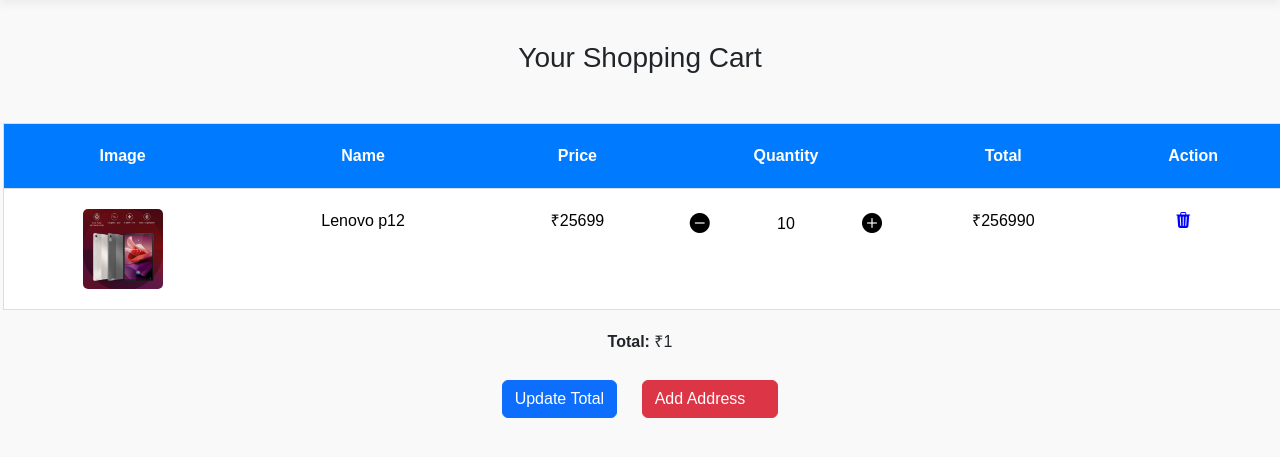
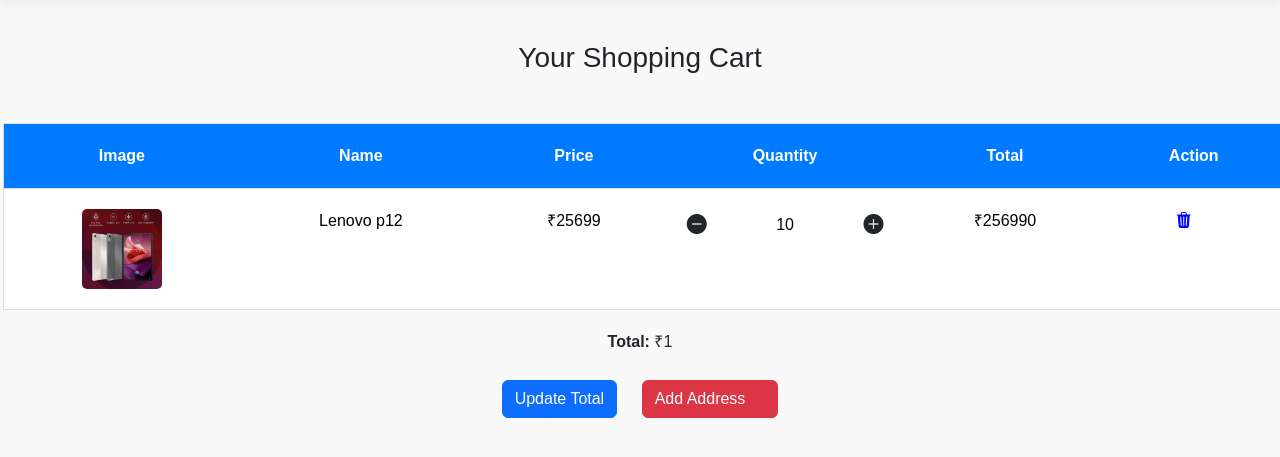
Before and after one commit to BCharanKumar/E-commerce-Website, a Django app: template templates/cart.html in a window 1280 px wide. Shown: the part 79-536 px from the top of the page. Run offline with Django 5.2, Linux system fonts and the light colour scheme; data comes from the database, SQL or seed files in the repository; both versions use the stored data as it was after the commit; tables that the repository leaves empty hold one stand-in row (values such as "Sample post"); the template is opened without the code that fills it: values that come from a table or form of the project are taken from there, most other values are stand-ins (such as "Sample title", 1, 10 or a date in 2020).

Commit message:
first commit

```diff
--- a/templates/cart.html
+++ b/templates/cart.html
@@ -137,19 +137,29 @@
         <td>₹{{ i.product.price }}</td>
         <td>
             <div class="quantity-control">
+                <!-- Decrease Quantity Form -->
                 <form action="{% url 'decrease_cart_quantity' %}" method="post" style="display:inline;">
                     {% csrf_token %}
                     <input type="hidden" name="item_id" value="{{ i.id }}">
-                <span>  <i class="bi bi-dash-circle-fill fs-5"></i></span>
+                    <button type="submit" class="btn btn-link p-0">
+                        <i class="bi bi-dash-circle-fill fs-5 text-dark"></i>
+                    </button>
+                </form>
 
-            </form>
+                <!-- Display Quantity -->
                 <span class="quantity">{{ i.quantity }}</span>
-            <form action="{% url 'increase_cart_quantity' %}" method="post" style="display:inline; ">
+
+                <!-- Increase Quantity Form -->
+                <form action="{% url 'increase_cart_quantity' %}" method="post" style="display:inline;">
                     {% csrf_token %}
                     <input type="hidden" name="item_id" value="{{ i.id }}">
-                <i class="bi bi-plus-circle-fill fs-5"></i>
+                    <button type="submit" class="btn btn-link p-0">
+                        <i class="bi bi-plus-circle-fill fs-5 text-dark"></i>
+                    </button>
                 </form>
             </div>
+
+
         </td>
 
         <td>₹{{ i.product.price|multiply:i.quantity }}</td>
--- a/templates/order_successful.html
+++ b/templates/order_successful.html
@@ -11,6 +11,7 @@
             background-size:cover; /* Make the image cover the entire page */
             position: relative;
             backdrop-filter: blur(10px);
+
 
         }
         /* .body::before {
@@ -82,7 +83,7 @@ font-weight: 700;
 }
 </style>
 <center>
-
+    <br><br><br><br><br><br>  <br><br>
 <div class="card p-4 mt-3" style="width: 600px;">
 <div class="first d-flex justify-content-between align-items-center mb-3">
 <div class="info" >
```
Also changed, not shown: db.sqlite3. Lines whose indentation alone changed are shown as unchanged.
